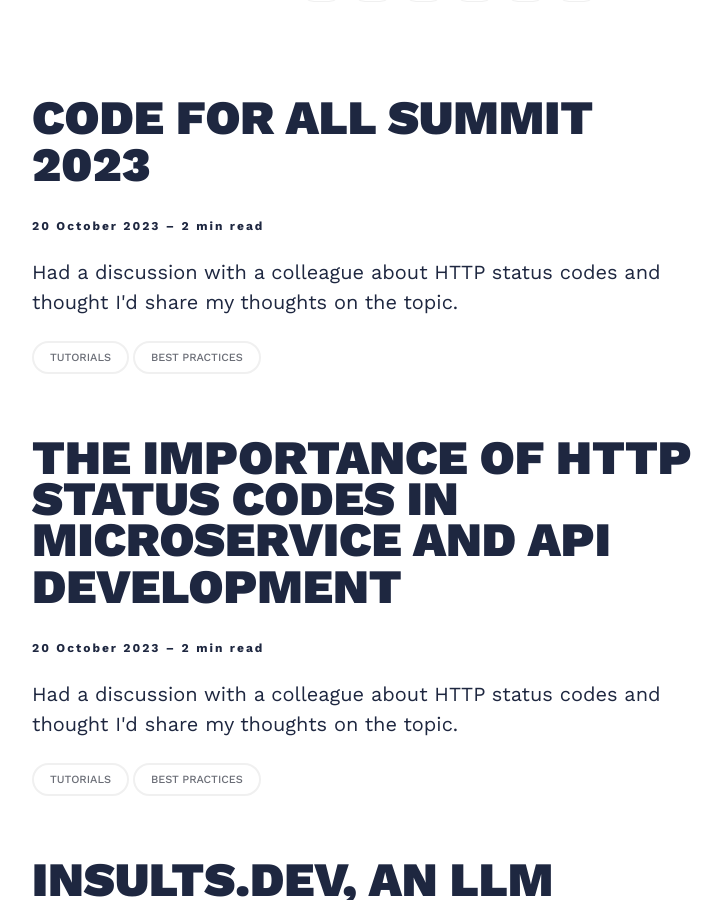
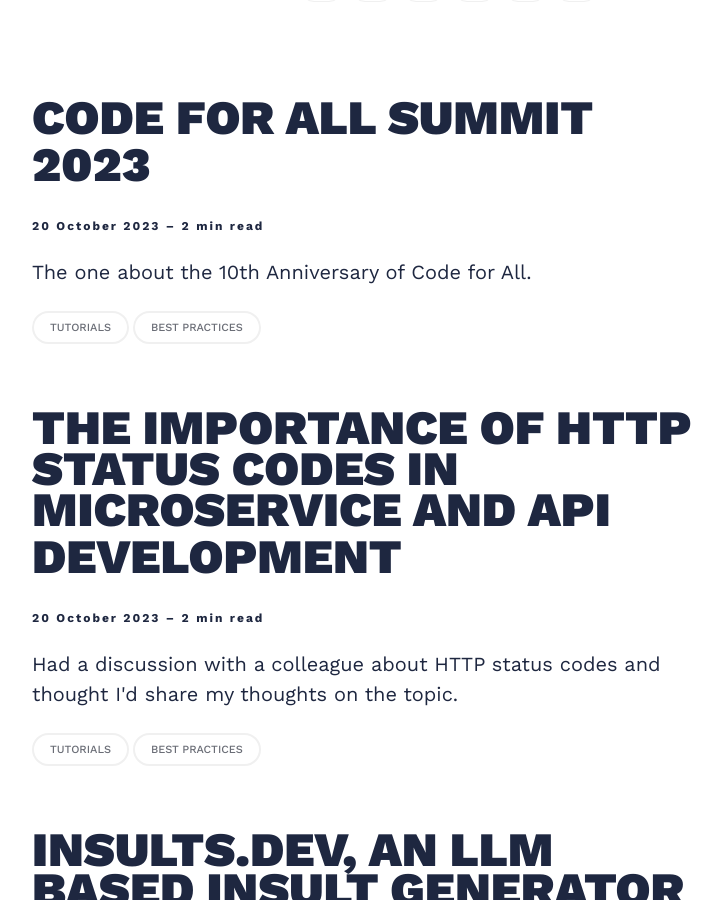
Before and after one commit to aliirz/aliirz.com, a Jekyll site: the page built from index.html, in a window 1280 px wide and 900 px high, scrolled down 698 px. Shown: the whole window, without its empty margins (268-990 px from the left). Built offline with Jekyll 4.4.1, drawn with Linux system fonts in a browser that asks for light colours; nearby versions of some CDN libraries; the list of posts is cut into pages by our own code.

Commit message:
code for all blog post

```diff
--- a/_posts/2023-11-02-code-for-all-summit-2023.markdown
+++ b/_posts/2023-11-02-code-for-all-summit-2023.markdown
@@ -1,7 +1,7 @@
 ---
 layout: post
 title: Code for All Summit 2023
-description: Had a discussion with a colleague about HTTP status codes and thought I'd share my thoughts on the topic.
+description: The one about the 10th Anniversary of Code for All.
 date: 2023-10-20 9:33:35 +0500
 image: "images/Code-for-All-Summit-Website.jpg"
 tags: [tutorials, best practices]
```
